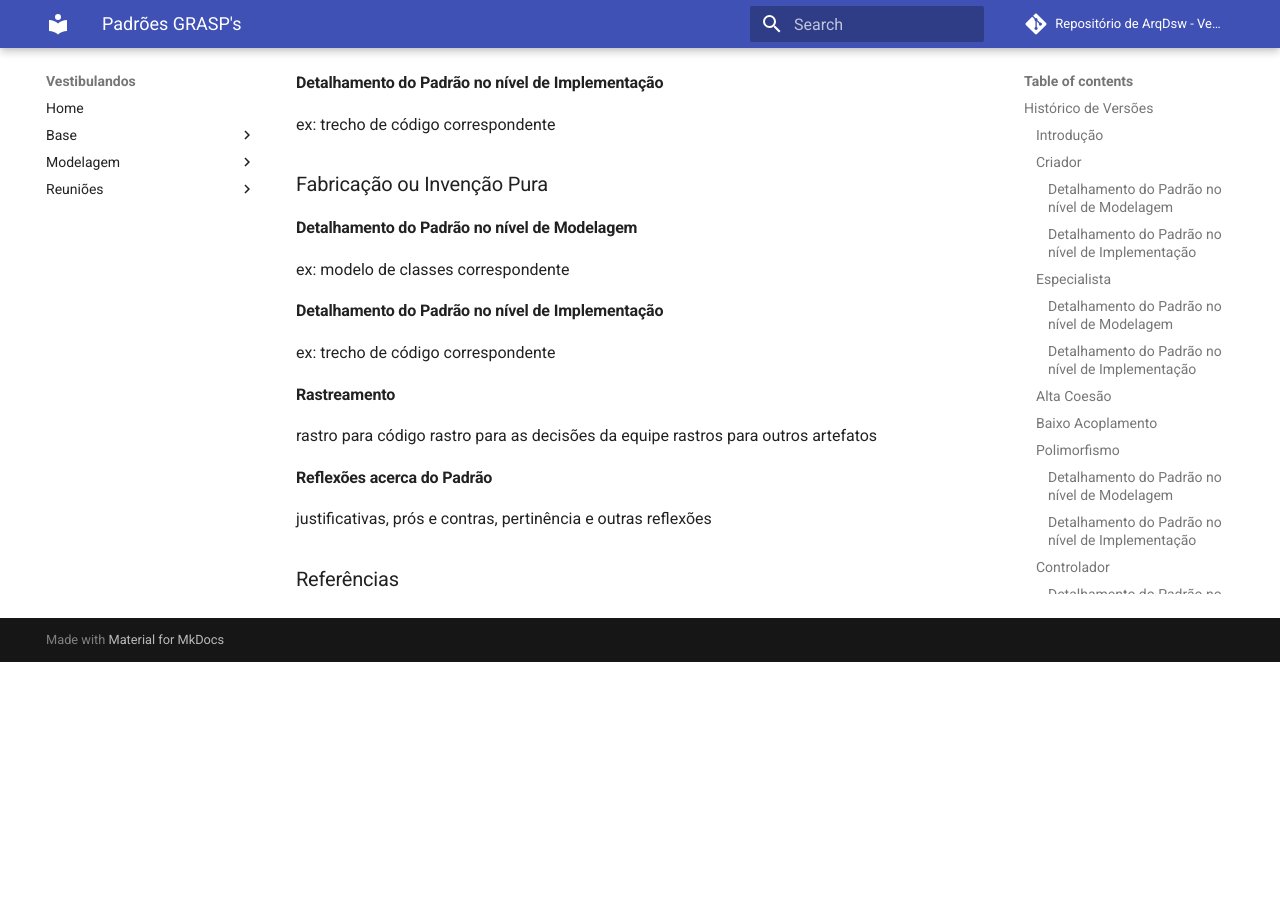
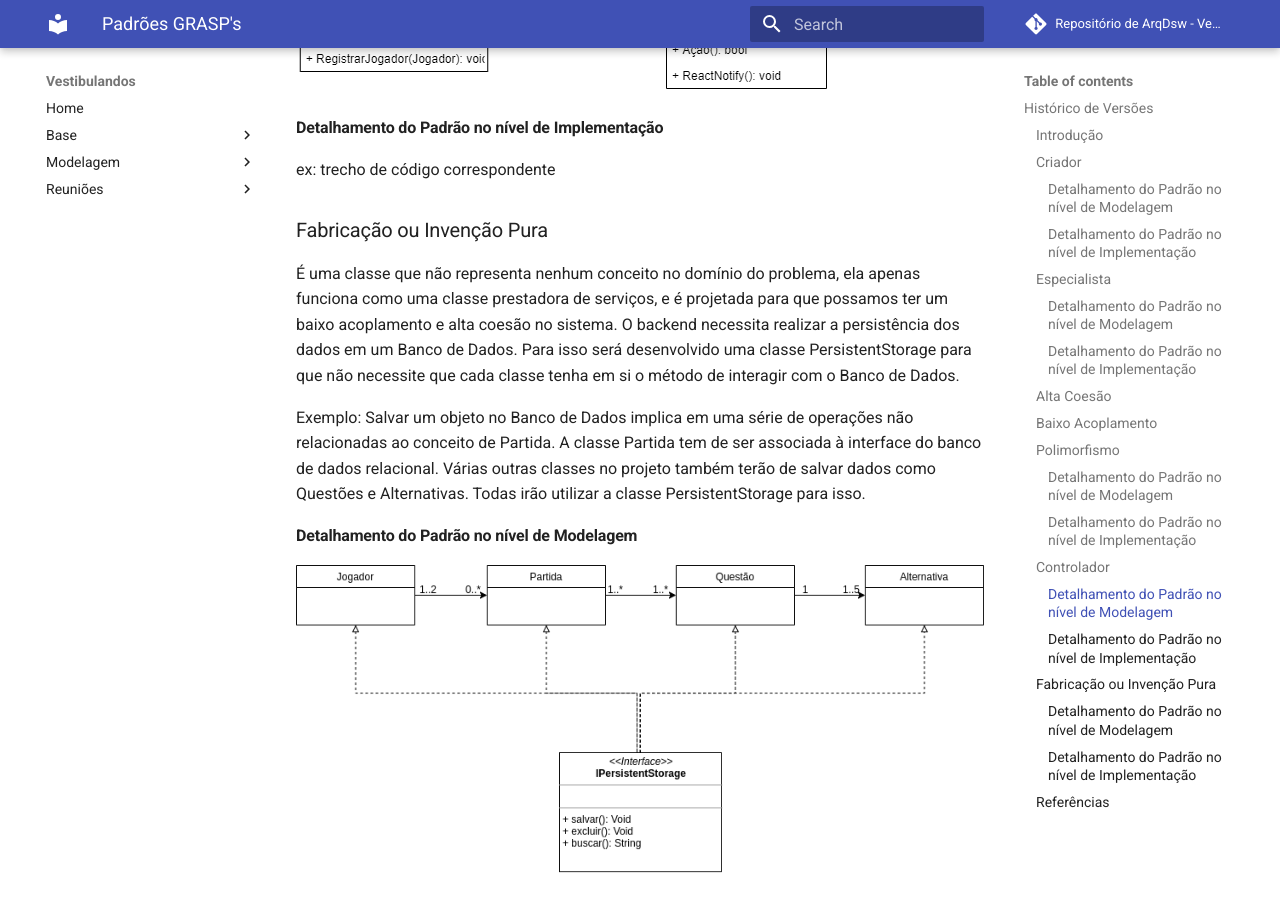
Before and after one commit to UnBArqDsw/2020.1_G4_Vestibulandos, an MkDocs documentation site: the page built from docs/padroes_de_projeto/grasps.md, in a window 1280 px wide and 900 px high, scrolled down 4044 px. Built offline with MkDocs 1.6.1 and Material for MkDocs 9.7.7, drawn with Linux system fonts in a browser that asks for light colours; comment, search, counter and statistics services are not loaded; before the commit the page ends 4706 px from its top, so only the background shows below that; some of the changed text lies outside the part shown.

Commit message:
Adicionando Fabricacao

```diff
--- a/docs/padroes_de_projeto/grasps.md
+++ b/docs/padroes_de_projeto/grasps.md
@@ -95,16 +96,18 @@ ex: trecho de código correspondente
 
 ### Fabricação ou Invenção Pura
 
+É uma classe que não representa nenhum conceito no domínio do problema, ela apenas funciona como uma classe prestadora de serviços, e é projetada para que possamos ter um baixo acoplamento e alta coesão no sistema.
+O backend necessita realizar a persistência dos dados em um Banco de Dados. Para isso será desenvolvido uma classe PersistentStorage para que não necessite que cada classe tenha em si o método de interagir com o Banco de Dados.
+
+Exemplo: Salvar um objeto no Banco de Dados implica em uma série de operações não relacionadas ao conceito de Partida. A classe Partida tem de ser associada à interface do banco de dados relacional.
+Várias outras classes no projeto também terão de salvar dados como Questões e Alternativas. Todas irão utilizar a classe PersistentStorage para isso.
+
 #### Detalhamento do Padrão no nível de Modelagem
-ex: modelo de classes correspondente
+
+![MediatorPartidaDiagrama](../img/diagramas/diagrama_grasp_fabricacao.png)
+
 #### Detalhamento do Padrão no nível de Implementação
 ex: trecho de código correspondente
-#### Rastreamento
-rastro para código
-rastro para as decisões da equipe
-rastros para outros artefatos
 
-#### Reflexões acerca do Padrão
-justificativas, prós e contras, pertinência e outras reflexões
 
 ### Referências
```
Also changed, not shown: other parts of docs/padroes_de_projeto/grasps.md (+1 -0 lines), docs/img/diagramas/diagrama_grasp_fabricacao.png (added).
